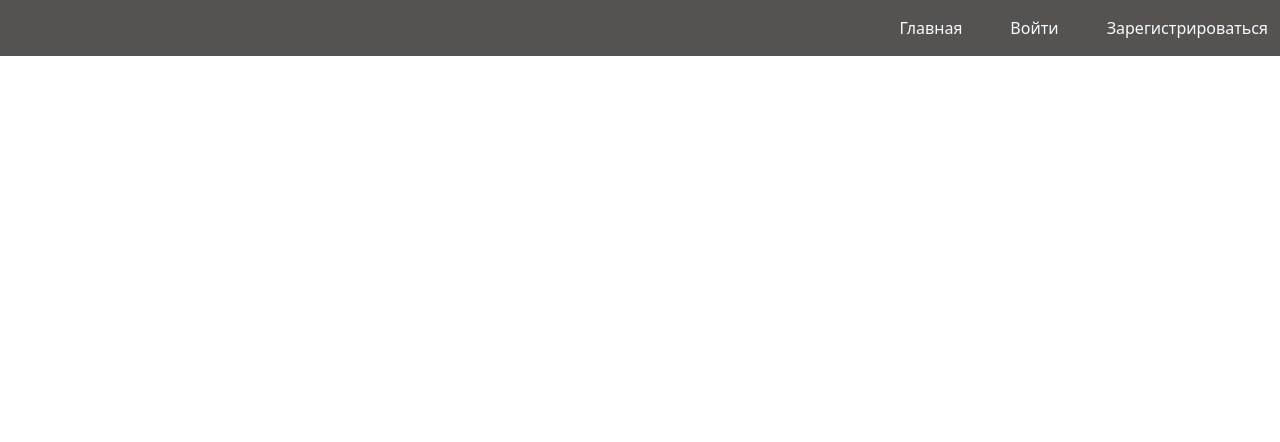
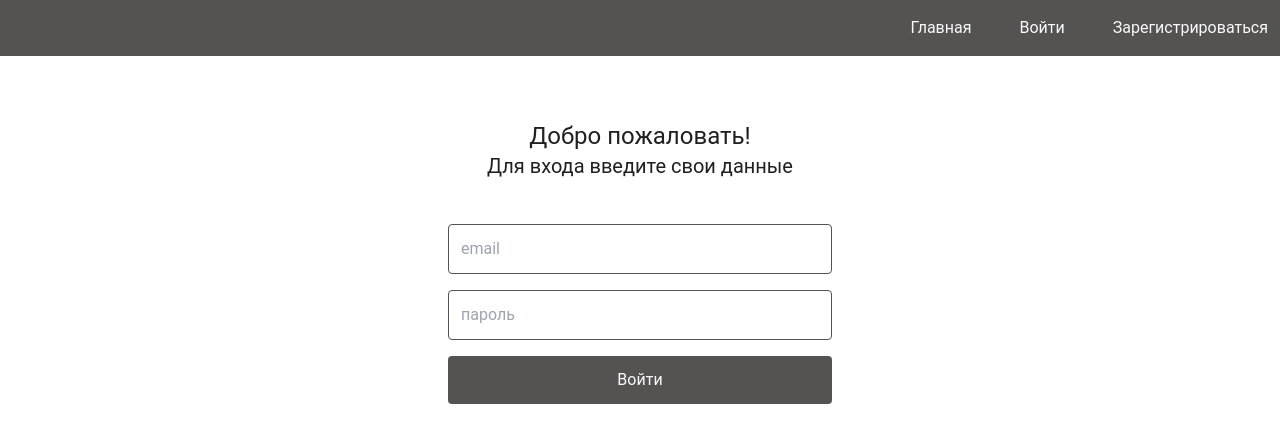
Before and after one commit to adletmayerx/test-kids-web, a Vue app in the folder client/: page /login in a window 1280 px wide. Shown: the top 442 px of the page. Built offline with nearby package versions, Linux system fonts and the light colour scheme.

Commit message:
feat: finish LoginView

```diff
--- a/client/src/index.css
+++ b/client/src/index.css
@@ -1,3 +1,9 @@
 @tailwind base;
 @tailwind components;
 @tailwind utilities;
+
+
+body {
+  font-family: Roboto, Oxygen, Ubuntu, Cantarell, "Open Sans", "Helvetica Neue", sans-serif;
+  min-height: 100vh;
+}
--- a/client/src/views/LoginView.vue
+++ b/client/src/views/LoginView.vue
@@ -1,6 +1,33 @@
 <script setup lang="ts">
+import { TextVue } from '../components/shared';
+
+const handleSubmit = () => {
+  fetch(`http://localhost:3000/signin`, {
+    method: 'POST',
+    headers: {
+      Accept: 'application/json',
+      'Content-Type': 'application/json',
+    },
+    credentials: "include",
+    body: JSON.stringify({
+      "email": "s@emsail.com",
+      "password": "123321111a"
+    }),
+  }).then((result) => console.log(result));
+}
+
 </script>
 
 <template>
+  <div class="flex flex-col items-center px-3 py-16">
+    <h1 class="text-nero text-2xl">Добро пожаловать!</h1>
+    <TextVue>Для входа введите свои данные</TextVue>
 
+    <form @submit.prevent="handleSubmit" class="flex flex-col justify-start gap-4 mt-11">
+      <input type="email" placeholder="email" class="p-3 border border-matterhorn rounded xl:w-96">
+      <input type="password" placeholder="пароль" class="p-3 border border-matterhorn rounded xl:w-96">
+
+      <button type="submit" class="px-28 py-3 bg-matterhorn text-gray-50 rounded xl:px-36">Войти</button>
+    </form>
+  </div>
 </template>
```
